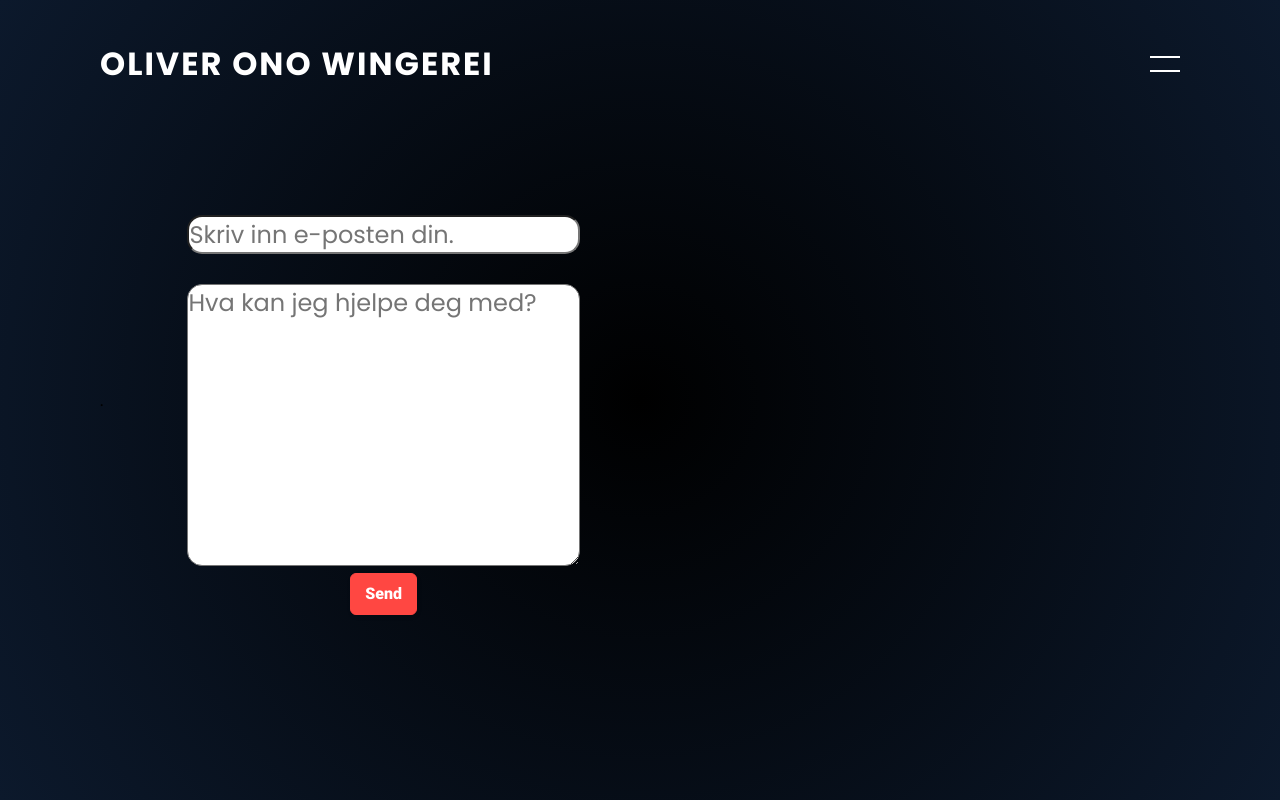
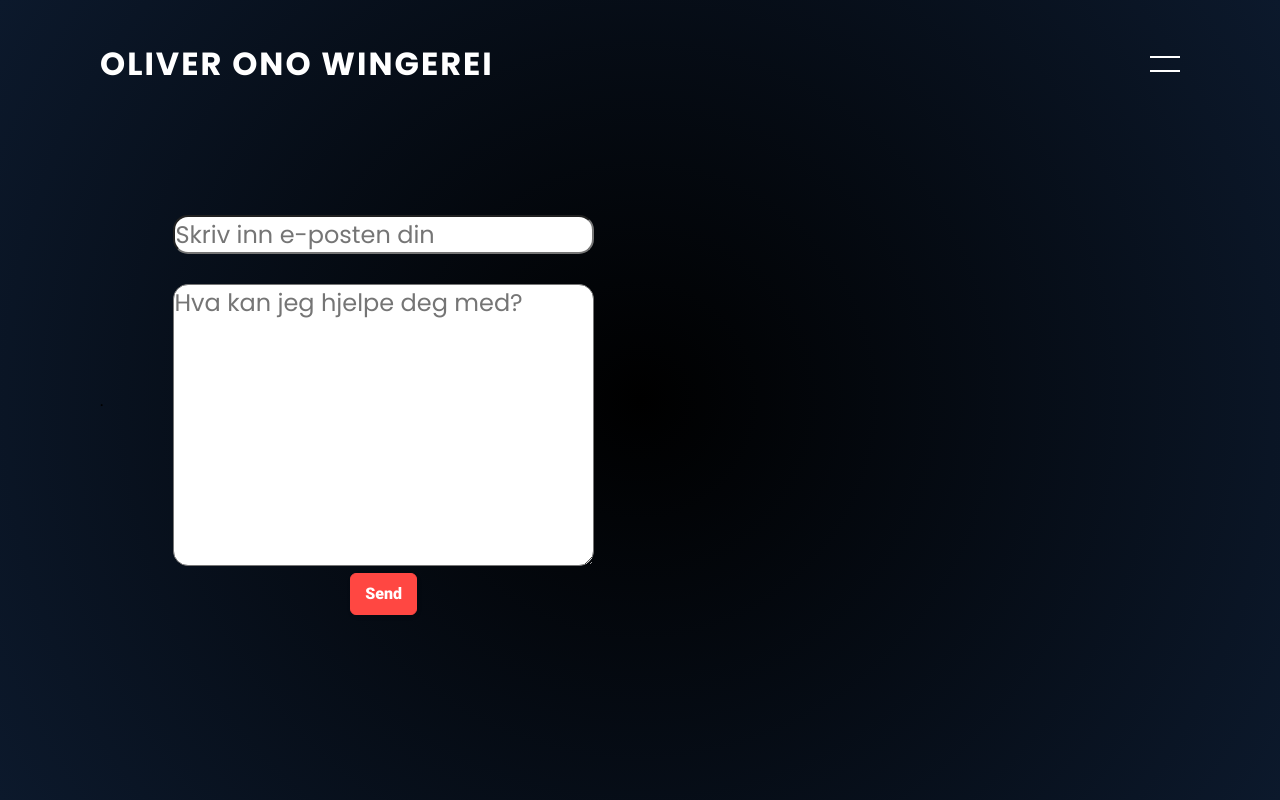
Before and after one commit to zombwie/about-me, a plain HTML site: page contact.html in a window 1280 px wide. Drawn offline with Linux system fonts and the light colour scheme.

Commit message:
fikse hjelpe box

```diff
--- a/contact.html
+++ b/contact.html
@@ -20,7 +20,7 @@
             <div>
               <form onsubmit="sendContact(event)" id="form">
                 <div class="hjelpbox">
-                    <input type="email" class="form-control" id="emailInput" placeholder="Skriv inn e-posten din.">
+                    <input type="email" class="form-control" id="emailInput" placeholder="Skriv inn e-posten din">
               </div>
               <div class="hjelpbox">
                 <textarea class="form-control" id="messageInput" rows="8" placeholder="Hva kan jeg hjelpe deg med?"></textarea>
--- a/style.css
+++ b/style.css
@@ -205,7 +205,7 @@ header #toggle:after
 .form-control
 {
   font-size: 150%;
-  width: 70%;
+  width: 75%;
   border-radius: 15px
 }
 .button-24 {
```
